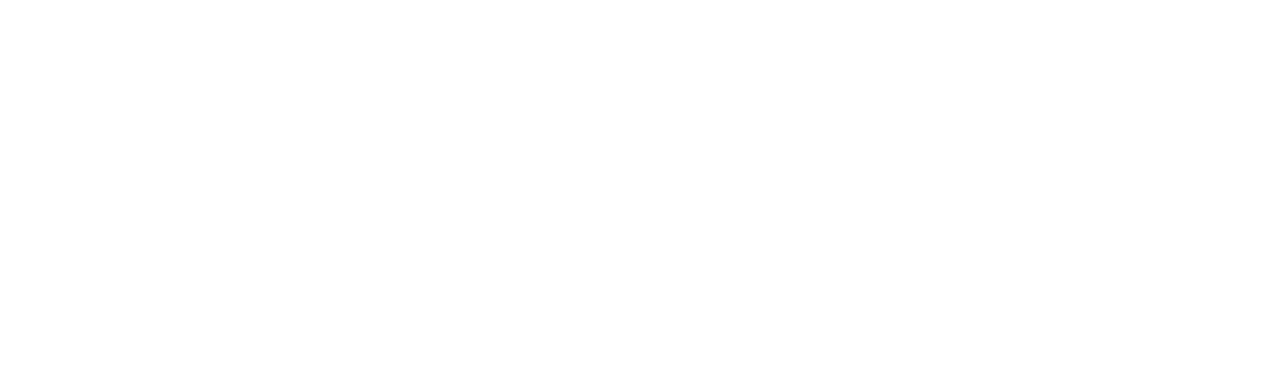
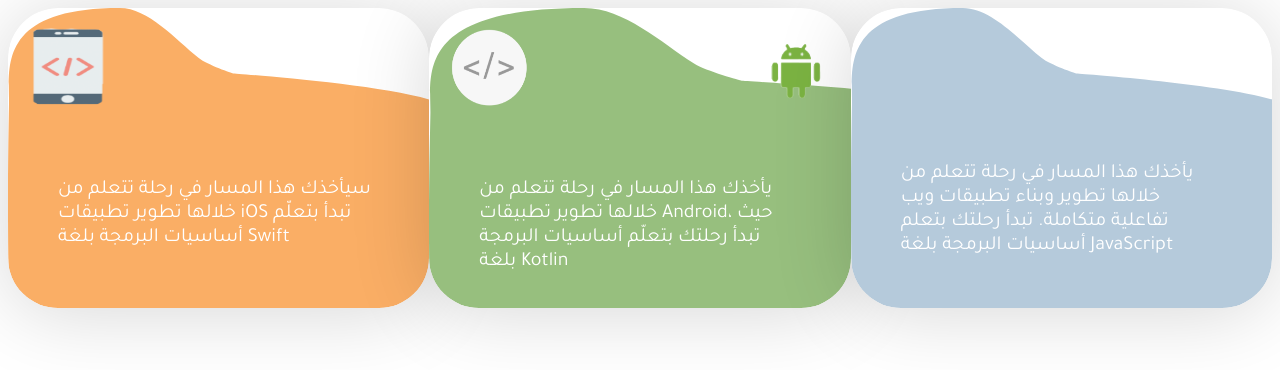
Before and after one commit to FrontELab/FrontEndLab, a plain HTML site: page index.html in a window 1280 px wide. Drawn offline with Linux system fonts and the light colour scheme.

Commit message:
cards part

```diff
--- a/index.html
+++ b/index.html
@@ -1,13 +1,34 @@
 <!DOCTYPE html>
 <html lang="en">
+
 <head>
     <meta charset="UTF-8">
     <meta http-equiv="X-UA-Compatible" content="IE=edge">
     <meta name="viewport" content="width=device-width, initial-scale=1.0">
-    <link rel="stylesheet" href="./style/style.css">
+    <link rel="stylesheet" href="style/index.css">
     <title>Document</title>
 </head>
+
 <body>
+    <div id="cards">
+        <div class="card" id="d1">
+            <div>
+                <img src="images/03.png" />
+            </div>
+            <p>سيأخذك هذا المسار في رحلة تتعلم من خلالها تطوير تطبيقات iOS تبدأ بتعلّم أساسيات البرمجة بلغة Swift</p>
+        </div>
+        <div class="card" id="d2">
+            <div>
+                <img src="images/ic.png" />
+                <img src="images/010101.png" />
+            </div>
+            <p>يأخذك هذا المسار في رحلة تتعلم من خلالها تطوير تطبيقات Android، حيث تبدأ رحلتك بتعلّم أساسيات البرمجة
+                بلغة Kotlin</p>
+        </div>
+        <div class="card" id="d3">
+            <p>يأخذك هذا المسار في رحلة تتعلم من خلالها تطوير وبناء تطبيقات ويب تفاعلية متكاملة. تبدأ رحلتك بتعلم أساسيات البرمجة بلغة JavaScript</p>
+        </div>
+    </div>
+</body>
 
-</body>
 </html>
--- /dev/null
+++ b/style/index.scss
@@ -0,0 +1,43 @@
+@import url('https://fonts.googleapis.com/css2?family=Cairo:wght@200&family=Tajawal:wght@200;300;400&display=swap');@mixin myCards {
+    width: 600px;
+height: 300px;
+background: #FFFFFF 0% 0% no-repeat padding-box;
+box-shadow: 0px 5px 80px #00000029;
+border-radius: 50px;
+display: flex;
+    flex-direction: column;
+    div{
+        margin: 20px;
+        display: flex;
+    justify-content: space-between;
+    }
+    img{
+        width: 80px;
+        height: 80px;
+    }
+}
+
+#cards{
+    display: flex;
+    p{
+        margin: 50px;
+        color: white;
+        font-family: 'Tajawal', sans-serif;
+        font-size: 20px;
+        }
+}
+
+#d1{
+    @include myCards();
+    background-image: url('../images/Path 24.svg');
+}
+#d2{
+    @include myCards();
+    background-image: url('../images/Path 2.svg');
+
+}
+#d3{
+    @include myCards();
+    background-image: url('../images/Path 23.svg');
+    justify-content: flex-end;
+}
```
Also changed, not shown: style/index.css (added), 1 other file.
